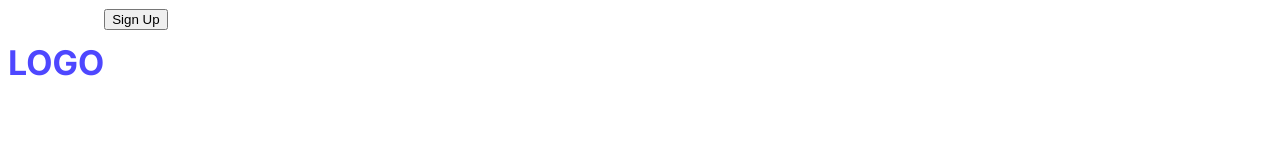
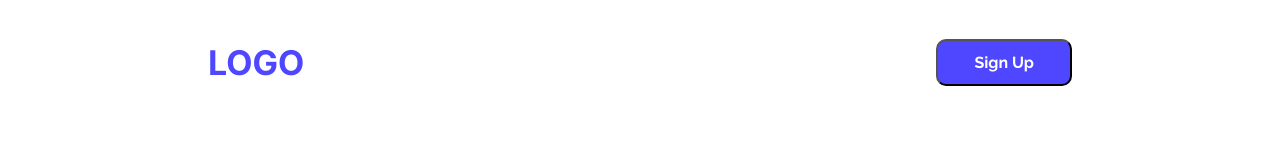
Before and after one commit to Chandrima30/first-repo, a plain HTML site: page index.html in a window 1280 px wide. Drawn offline with Linux system fonts and the light colour scheme.

Commit message:
improved index.html file

```diff
--- a/index.html
+++ b/index.html
@@ -7,13 +7,16 @@
     <link rel="preconnect" href="https://fonts.googleapis.com">
 <link rel="preconnect" href="https://fonts.gstatic.com" crossorigin>
 <link href="https://fonts.googleapis.com/css2?family=Inter:ital,opsz,wght@0,14..32,100..900;1,14..32,100..900&display=swap" rel="stylesheet">
+<link rel="preconnect" href="https://fonts.googleapis.com">
+<link rel="preconnect" href="https://fonts.gstatic.com" crossorigin>
+<link href="https://fonts.googleapis.com/css2?family=Raleway:ital,wght@0,100..900;1,100..900&display=swap" rel="stylesheet">
     <link rel="stylesheet" href="styles/style.css">
 </head>
-<body class="inter-normal">
+<body>
     <header>
         <nav>
-        <h3 class="nav-title text">LOGO</h3>
-        <a href=""> <button>Sign Up</button></a>
+        <h3 class="nav-title text inter-normal">LOGO</h3>
+        <a href=""> <button class="btn-primary raleway-normal">Sign Up</button></a>
 
         </nav>
     </header>
--- a/styles/style.css
+++ b/styles/style.css
@@ -7,13 +7,32 @@
   font-style: normal;
 }
 
+.raleway-normal {
+  font-family: "Raleway", sans-serif;
+  font-optical-sizing: auto;
+
+  font-style: normal;
+}
+
 /* shared-style */
 .text{
      color: #4E47FF;
+
+}
+.btn-primary{
+  background-color: #4E47FF;
+  font-weight: bold;
+  font-size: 16px;
+  color: #FFFFFF;
+  padding: 12px 36px;
+  border-radius: 10px;
 }
 /* nav styles */
 nav{
     display: flex;
+    align-items: center;
+    justify-content: space-between;
+    margin: 0 200px;
 }
 .nav-title{
     font-weight: bolder;
```
